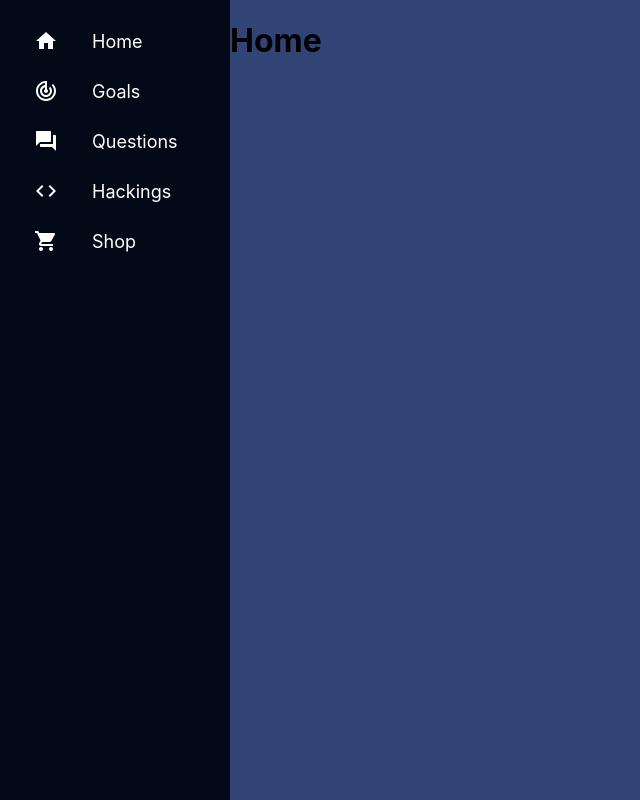
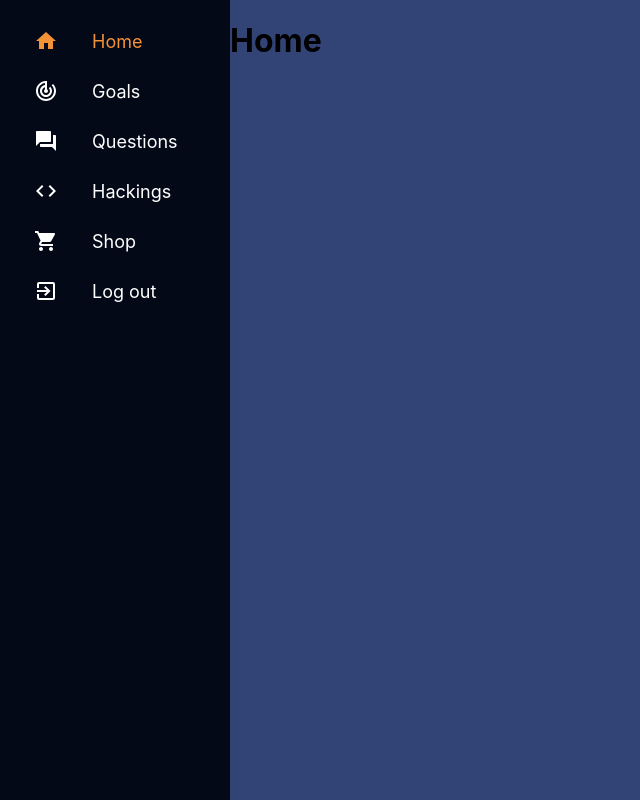
Before and after one commit to lesandra007/ProjectPenguin, a React (Create React App) app: page /home in a window 1280 px wide. Shown: the whole page, without its empty margins (0-640 px from the left). Built offline with nearby package versions, Linux system fonts and the light colour scheme.

Commit message:
fixed/added paths to home and login pages

```diff
--- a/src/App.js
+++ b/src/App.js
@@ -15,6 +15,7 @@ export default function App() {
       <Routes>
         <Route index element={ <Login/> } />
         {/* <Route index element={ <Home/> } /> */}
+        <Route path="/" element={ <Login/> } />
         <Route path="/home" element={ <Home/> } />
         <Route path="/goals" element={ <Goals/> } />
         <Route path="/questions" element={ <Questions/> } />
--- a/src/components/SidebarButtons.js
+++ b/src/components/SidebarButtons.js
@@ -4,12 +4,13 @@ import TrackChangesIcon from '@mui/icons-material/TrackChanges';
 import QuestionAnswerIcon from '@mui/icons-material/QuestionAnswer';
 import CodeIcon from '@mui/icons-material/Code';
 import ShoppingCartIcon from '@mui/icons-material/ShoppingCart';
+import ExitToAppIcon from '@mui/icons-material/ExitToApp';
 
 export const SidebarButtons = [
     {
         title: "Home",
         icon: <HomeIcon />,
-        link: "/"
+        link: "/home"
     },
     {
         title: "Goals",
@@ -30,5 +31,10 @@ export const SidebarButtons = [
         title: "Shop",
         icon: <ShoppingCartIcon />,
         link: "/shop"
-    }
+    },
+    {
+        title: "Log out",
+        icon: <ExitToAppIcon />,
+        link: "/"
+    },
 ]
```
